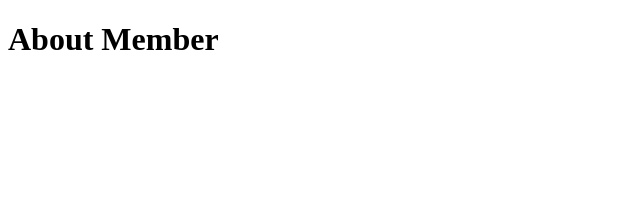
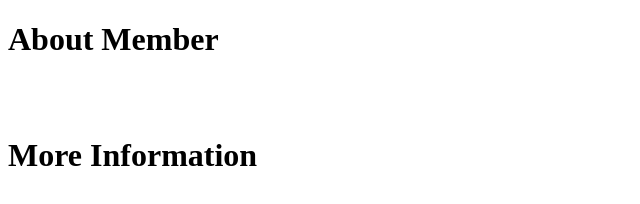
Before and after one commit to fernandaeka/biodata, a plain HTML site: page index.html in a window 1280 px wide. Shown: the whole page, without its empty margins (0-640 px from the left). Drawn offline with Linux system fonts and the light colour scheme.

Commit message:
tambah h1

```diff
--- a/index.html
+++ b/index.html
@@ -13,6 +13,7 @@
             <img src="img/akun.jpg" alt="">
           </div>
           <div class="flipBoxBack">
+            <h1>More Information</h1>
           </div>
         </div>
       </div>
```
